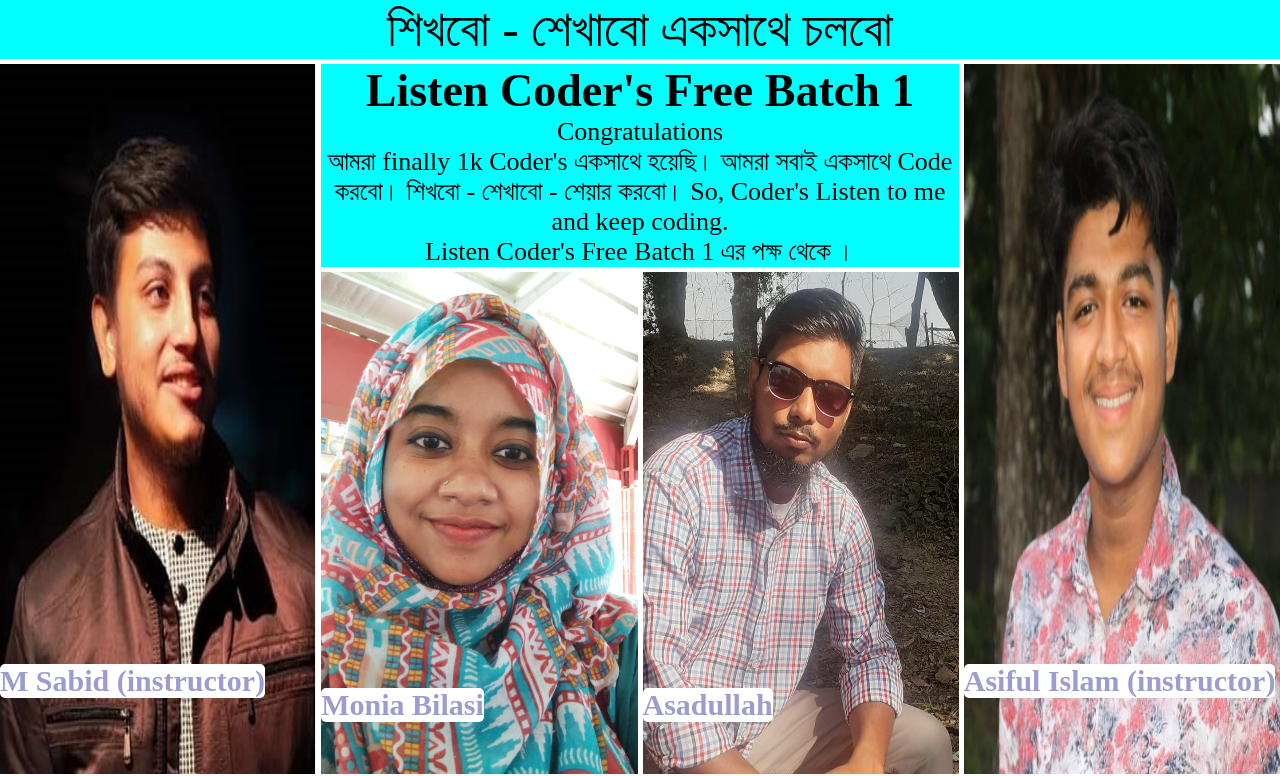
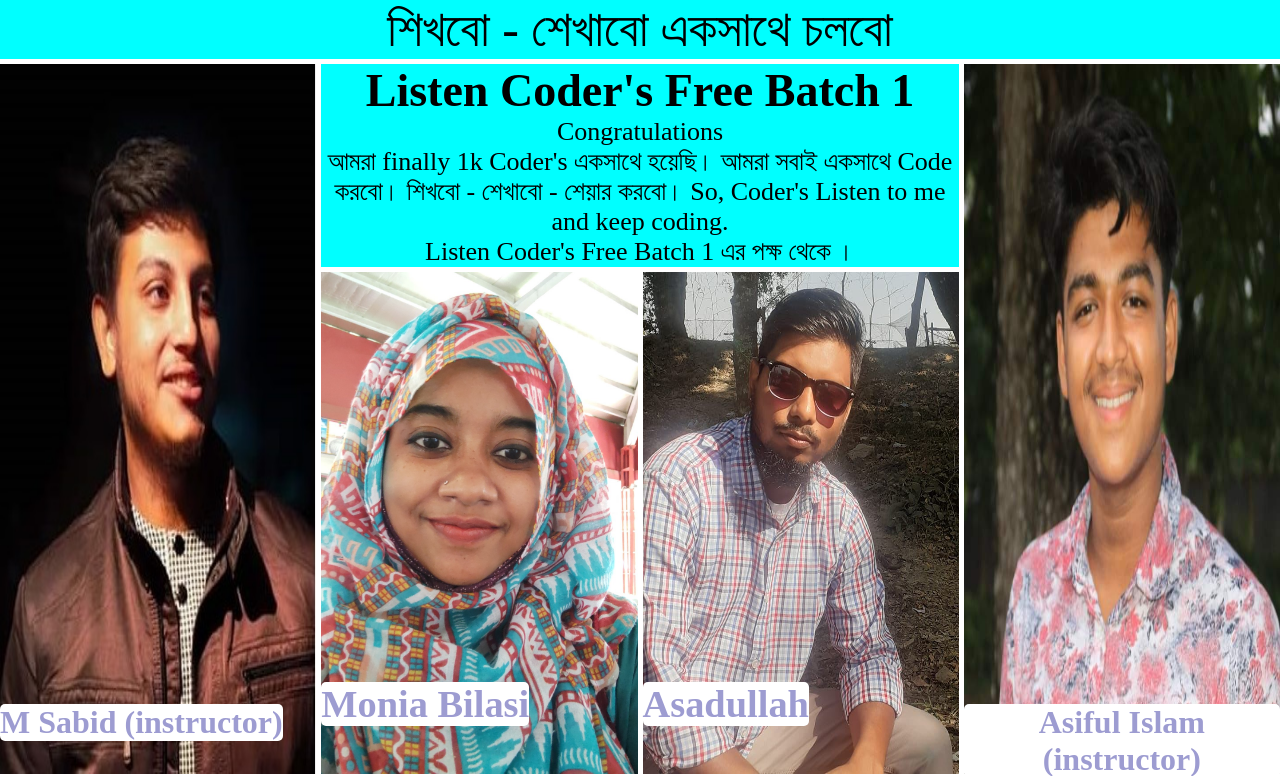
Before and after one commit to HasanU143/grif-practice-2-31.01.2022, a plain HTML site: page index.html in a window 1280 px wide. Shown: the top 776 px of the page. Drawn offline with Linux system fonts and the light colour scheme; grey boxes are pictures that could not be loaded.

Commit message:
Update style.css

```diff
--- a/style.css
+++ b/style.css
@@ -86,19 +86,18 @@ img{
 .con-t{
     position: absolute;
     color: #9d9cd1;
-    margin-top: 600px;
-    font-size: 30px;
+    margin-top: 50vw;
+    font-size: 2.5vw;
     background-color: white;
     border-radius: 5px;
 }
 .con-t1{
     position: absolute;
     color: #9d9cd1;
-    margin-top: 416px;
-    font-size: 30px;
+    margin-top: 32vw;
+    font-size: 3vw;
     background-color: white;
     border-radius: 5px;
-
 }
 h4{
     text-align: center;
```
